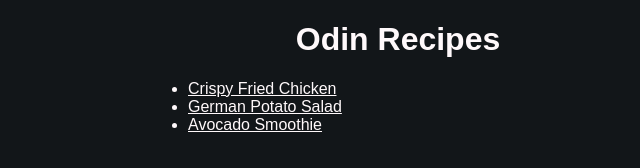
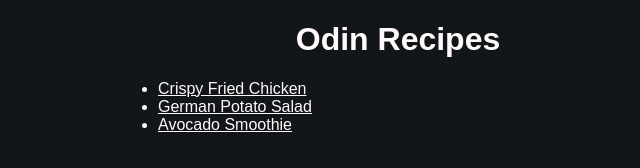
Before and after one commit to adam-abk/odin-recipes, a plain HTML site: page index.html in a window 1280 px wide. Shown: the whole page, without its empty margins (242-882 px from the left). Drawn offline with Linux system fonts and the light colour scheme.

Commit message:
Modified style.css to edit the default space comes before li tags.

```diff
--- a/style.css
+++ b/style.css
@@ -30,3 +30,7 @@
     display: block;
     text-align: center;
 }
+
+ol, ul {
+    padding-left: 10px;
+}
```
